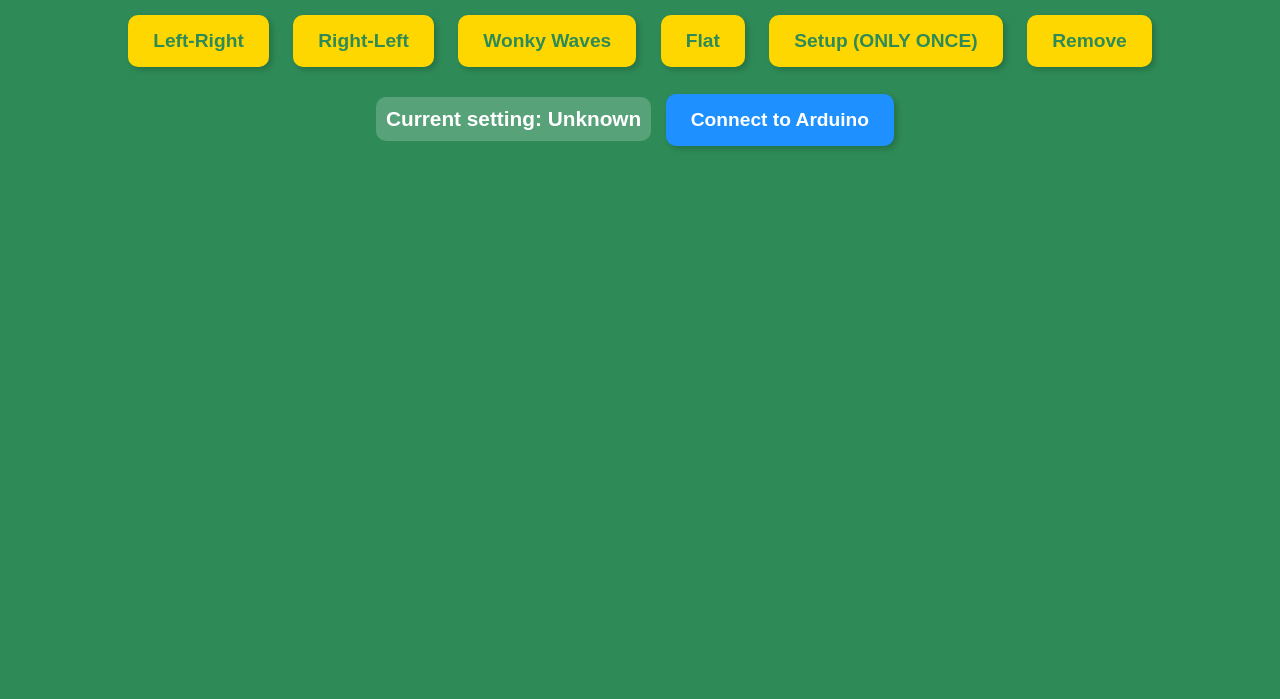
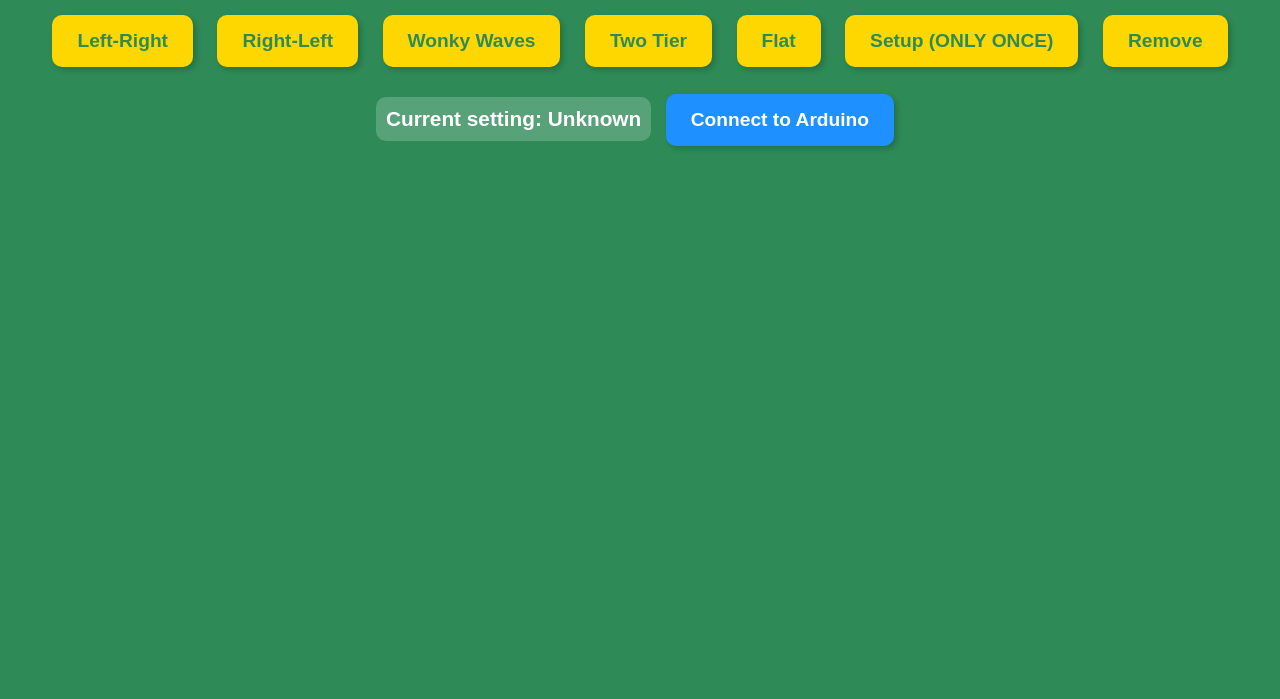
Before and after one commit to eljo5115/SmartSlope, a plain HTML site: page index.html in a window 1280 px wide. Shown: the part 101-800 px from the top of the page. Drawn offline with Linux system fonts and the light colour scheme.

Commit message:
added presets

```diff
--- a/index.html
+++ b/index.html
@@ -12,6 +12,7 @@
     <button onclick="sendCommand('lr')">Left-Right</button>
     <button onclick="sendCommand('rl')">Right-Left</button>
     <button onclick="sendCommand('p2')">Wonky Waves</button>
+    <button onclick="sendCommand('2t')">Two Tier</button>
     <button onclick="sendCommand('flat')">Flat</button>
     <button onclick="sendCommand('setup');isSetup = true;">Setup (ONLY ONCE)</button>
     <button onclick="sendCommand('remove')">Remove </button>
```
Also changed, not shown: 1 other file.
